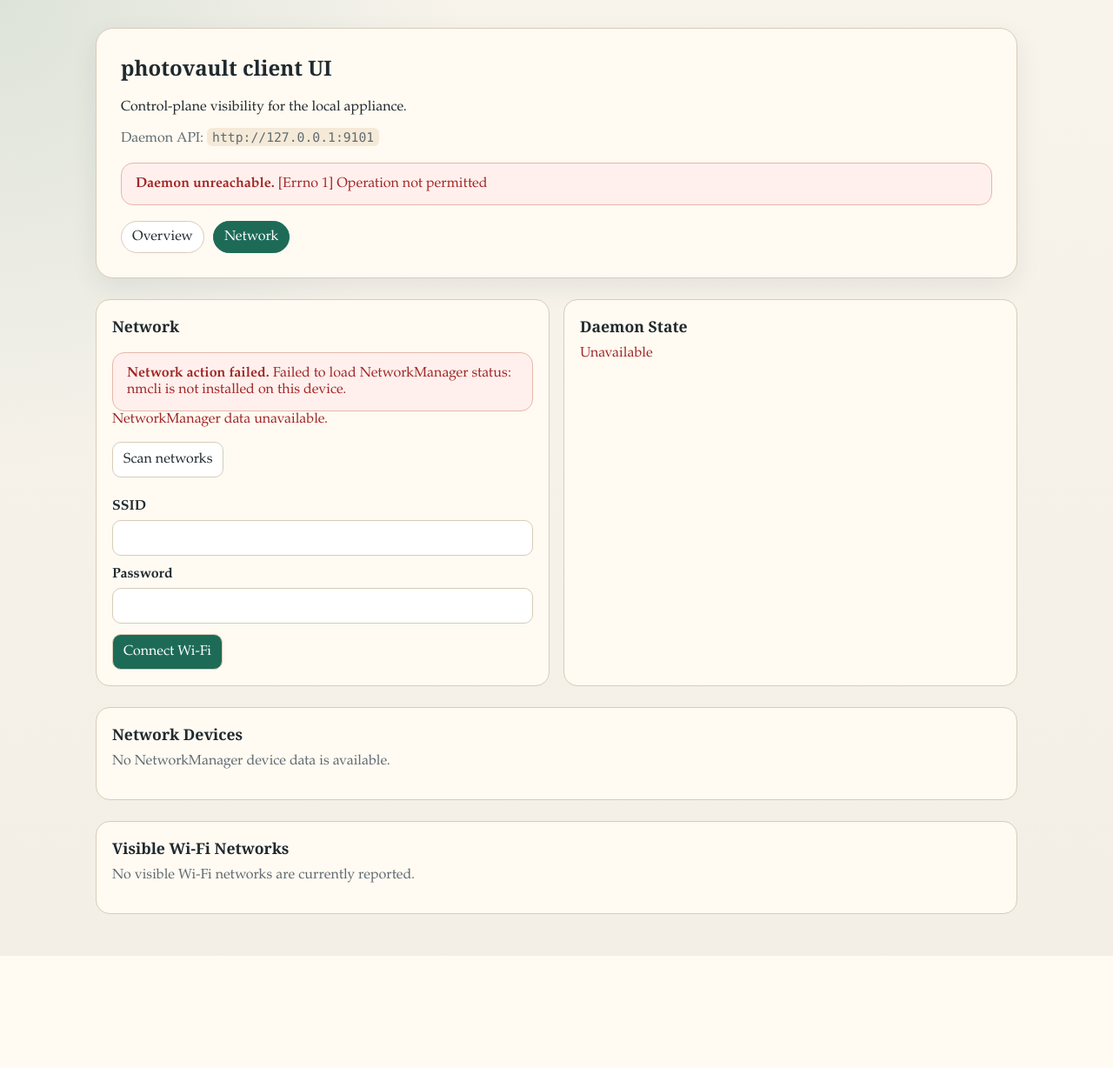
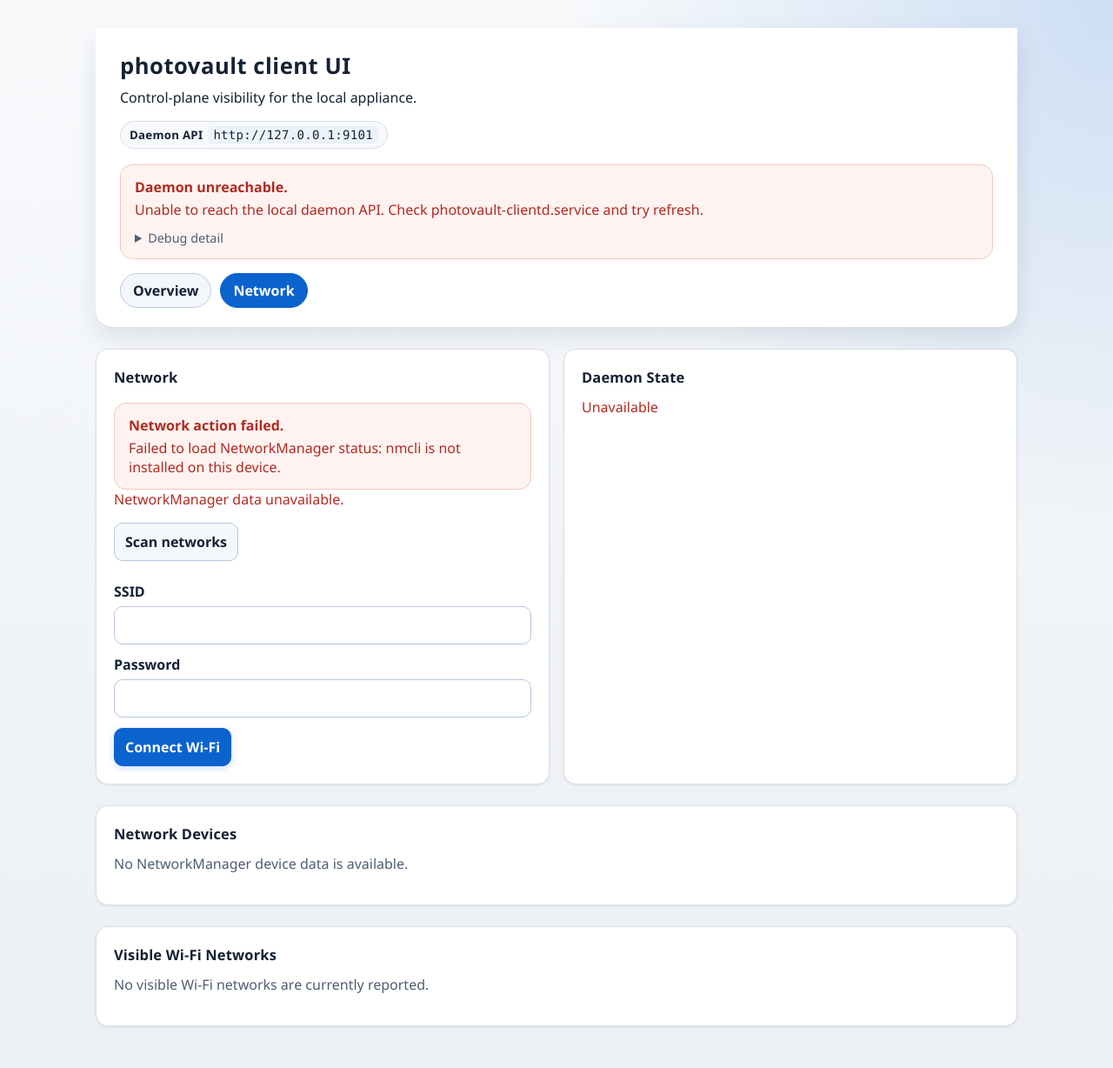
Before and after one commit to ptroc/photovault, a Flask app: page /network in a window 1280 px wide. Shown: the whole page at 87% size. Before the commit the page ends 1051 px from the top, so only its background shows below. Run offline with Flask 3, Linux system fonts and the light colour scheme; data that the repository does not hold is empty.

Commit message:
Refine client UI layout and ingest operator guidance

```diff
--- a/services/photovault-client-ui/src/photovault_client_ui/app.py
+++ b/services/photovault-client-ui/src/photovault_client_ui/app.py
@@ -36,6 +36,17 @@ _M2_PHASE_LABELS = {
     "DUPLICATE_SHA_GLOBAL": "already existed on server",
     "ERROR_FILE": "paused after upload/verify error",
     "QUARANTINED_LOCAL": "quarantined after local verify mismatch",
+}
+
+_INGEST_BLOCKED_GUIDANCE = {
+    "JOB_COMPLETE_LOCAL": {
+        "summary": "Local ingest finalization is still in progress.",
+        "operator_action": "Run one daemon tick to return to IDLE, then start the next ingest.",
+    },
+    "WAIT_NETWORK": {
+        "summary": "The daemon is waiting for network before continuing queued upload work.",
+        "operator_action": "Do not start a new ingest yet. Keep upload work moving until the daemon returns to IDLE.",
+    },
 }
 
 
@@ -101,6 +112,67 @@ def _derive_job_m2_view(job: dict[str, Any]) -> dict[str, Any]:
         "remote_complete": remote_complete,
         "cleanup_complete": cleanup_complete,
         "cleanup_label": cleanup_label,
+    }
+
+
+def _describe_http_error(exc: httpx.HTTPError) -> str:
+    if isinstance(exc, httpx.HTTPStatusError):
+        status_code = exc.response.status_code
+        detail = ""
+        try:
+            payload = exc.response.json()
+            if isinstance(payload, dict):
+                detail = str(payload.get("detail", "")).strip()
+        except ValueError:
+            detail = exc.response.text.strip()
+        summary = f"daemon API returned HTTP {status_code}"
+        if detail:
+            return f"{summary}: {detail}"
+        return summary
+
+    message = str(exc).strip()
+    if isinstance(exc, httpx.ConnectError):
+        return f"connection failure: {message or 'unable to reach daemon endpoint'}"
+    if isinstance(exc, httpx.TimeoutException):
+        return f"request timeout: {message or 'daemon did not respond in time'}"
+    if message:
+        return message
+    return exc.__class__.__name__
+
+
+def _build_ingest_gate(state: dict[str, Any] | None) -> dict[str, Any]:
+    if not state:
+        return {
+            "can_start": False,
+            "current_state": "UNKNOWN",
+            "summary": "Daemon state is unavailable.",
+            "operator_action": "Refresh status and confirm the daemon is reachable before creating ingest jobs.",
+            "show_tick_action": False,
+        }
+
+    current_state = str(state.get("current_state", "UNKNOWN"))
+    if current_state == "IDLE":
+        return {
+            "can_start": True,
+            "current_state": current_state,
+            "summary": "Daemon is ready for a new ingest job.",
+            "operator_action": "Create ingest job",
+            "show_tick_action": False,
+        }
+
+    state_guidance = _INGEST_BLOCKED_GUIDANCE.get(
+        current_state,
+        {
+            "summary": "The daemon is actively processing prior work.",
+            "operator_action": "Wait for IDLE or run a daemon tick if manual progression is needed.",
+        },
+    )
+    return {
+        "can_start": False,
+        "current_state": current_state,
+        "summary": state_guidance["summary"],
+        "operator_action": state_guidance["operator_action"],
+        "show_tick_action": current_state in {"JOB_COMPLETE_LOCAL", "WAIT_NETWORK"},
     }
 
 
@@ -331,6 +403,7 @@ def create_app(
     def _load_daemon_context() -> dict[str, Any]:
         context: dict[str, Any] = {
             "daemon_error": None,
+            "daemon_error_detail": None,
             "state": None,
             "diagnostics": None,
             "jobs": [],
@@ -344,7 +417,10 @@ def create_app(
             context["jobs"] = list(jobs_payload.get("jobs", []))
             context["events"] = list(events_payload.get("events", []))
         except httpx.HTTPError as exc:
-            context["daemon_error"] = str(exc)
+            context["daemon_error"] = (
+                "Unable to reach the local daemon API. Check photovault-clientd.service and try refresh."
+            )
+            context["daemon_error_detail"] = _describe_http_error(exc)
         return context
 
     def _load_selected_job(job_id: int | None) -> tuple[dict[str, Any] | None, str | None]:
@@ -381,6 +457,7 @@ def create_app(
         *,
         selected_job_id: int | None = None,
         ingest_error: str | None = None,
+        ingest_error_detail: str | None = None,
         ingest_notice: str | None = None,
         operator_notice: str | None = None,
         form_data: dict[str, str] | None = None,
@@ -395,6 +472,7 @@ def create_app(
             context["daemon_error"] = selected_job_error
         if selected_job is not None:
             selected_job = _annotate_job_record(selected_job)
+        ingest_gate = _build_ingest_gate(context["state"])
         context.update(
             {
                 "dependencies": dependency_snapshot_get(),
@@ -402,9 +480,11 @@ def create_app(
                 "selected_job": selected_job,
                 "selected_job_id": selected_job_id,
                 "ingest_error": ingest_error,
+                "ingest_error_detail": ingest_error_detail,
                 "ingest_notice": ingest_notice,
                 "operator_notice": operator_notice,
                 "ingest_form": ingest_form,
+                "ingest_gate": ingest_gate,
                 "active_page": "overview",
             }
         )
@@ -460,14 +540,55 @@ def create_app(
             )
 
         try:
+            state = daemon_get(daemon_base_url, "/state")
+        except httpx.HTTPError as exc:
+            return _render_overview(
+                ingest_error="Cannot start ingest because daemon readiness could not be confirmed.",
+                ingest_error_detail=_describe_http_error(exc),
+                form_data=form_data,
+            )
+
+        ingest_gate = _build_ingest_gate(state)
+        if not ingest_gate["can_start"]:
+            return _render_overview(
+                ingest_error=(
+                    "Cannot start ingest while daemon state is "
+                    f"{ingest_gate['current_state']}. {ingest_gate['operator_action']}"
+                ),
+                form_data=form_data,
+            )
+
+        try:
             created = daemon_post(
                 daemon_base_url,
                 "/ingest/jobs",
                 {"media_label": media_label, "source_paths": source_paths},
             )
+        except httpx.HTTPStatusError as exc:
+            if exc.response.status_code == 409:
+                conflict_state: dict[str, Any] | None = None
+                try:
+                    conflict_state = daemon_get(daemon_base_url, "/state")
+                except httpx.HTTPError:
+                    conflict_state = state
+                conflict_gate = _build_ingest_gate(conflict_state)
+                return _render_overview(
+                    ingest_error=(
+                        "Daemon rejected ingest creation because it is not ready yet. "
+                        f"Current state: {conflict_gate['current_state']}. {conflict_gate['operator_action']}"
+                    ),
+                    ingest_error_detail=_describe_http_error(exc),
+                    form_data=form_data,
+                )
+            return _render_overview(
+                ingest_error="Daemon failed to create ingest job.",
+                ingest_error_detail=_describe_http_error(exc),
+                form_data=form_data,
+            )
         except httpx.HTTPError as exc:
             return _render_overview(
-                ingest_error=f"Failed to create ingest job: {exc}",
+                ingest_error="Failed to create ingest job due to daemon communication error.",
+                ingest_error_detail=_describe_http_error(exc),
                 form_data=form_data,
             )
 
--- a/services/photovault-client-ui/src/photovault_client_ui/templates/_base.html
+++ b/services/photovault-client-ui/src/photovault_client_ui/templates/_base.html
@@ -7,15 +7,19 @@
     <style>
       :root {
         color-scheme: light;
-        --bg: #f3efe7;
-        --surface: #fffaf2;
-        --surface-strong: #f5ead8;
-        --ink: #1f2a2e;
-        --muted: #5f6b71;
-        --accent: #1d6b57;
-        --warn: #9f4d1c;
-        --danger: #a12626;
-        --border: #d7ccb9;
+        --bg: #eceff3;
+        --surface: #ffffff;
+        --surface-muted: #f7f9fc;
+        --ink: #152134;
+        --muted: #4f5d74;
+        --primary: #0b63ce;
+        --primary-ink: #ffffff;
+        --warn: #a25d0a;
+        --danger: #b02a20;
+        --ok: #166a3f;
+        --border: #d8dee8;
+        --shadow-1: 0 1px 3px rgba(12, 30, 58, 0.08);
+        --shadow-2: 0 10px 28px rgba(12, 30, 58, 0.1);
       }
 
       * {
@@ -24,10 +28,10 @@
 
       body {
         margin: 0;
-        font-family: "Iowan Old Style", "Palatino Linotype", "Book Antiqua", serif;
+        font-family: "Avenir Next", "Segoe UI", "Noto Sans", "Liberation Sans", sans-serif;
         background:
-          radial-gradient(circle at top left, rgba(29, 107, 87, 0.12), transparent 32%),
-          linear-gradient(180deg, #f8f4ec 0%, var(--bg) 100%);
+          radial-gradient(circle at top right, rgba(11, 99, 206, 0.18), transparent 35%),
+          linear-gradient(180deg, #f8fafc 0%, var(--bg) 100%);
         color: var(--ink);
       }
 
@@ -45,44 +49,73 @@
         margin-top: 0;
       }
 
-      h1,
-      h2,
-      h3 {
-        font-family: Georgia, "Times New Roman", serif;
+      .hero {
+        background: var(--surface);
+        border-bottom: 1px solid var(--border);
+        border-radius: 0 0 20px 20px;
+        padding: 26px 28px 22px;
+        box-shadow: var(--shadow-2);
       }
 
-      .hero {
-        background: var(--surface);
-        border: 1px solid var(--border);
-        border-radius: 20px;
-        padding: 28px;
-        box-shadow: 0 10px 30px rgba(31, 42, 46, 0.08);
+      .hero h1 {
+        margin-bottom: 8px;
+        font-size: clamp(1.35rem, 2vw, 1.6rem);
+        letter-spacing: 0.02em;
       }
 
-      .hero p:last-child {
-        margin-bottom: 0;
+      .hero-meta {
+        display: flex;
+        flex-wrap: wrap;
+        gap: 10px;
+        align-items: center;
+      }
+
+      .state-chip {
+        border: 1px solid var(--border);
+        background: var(--surface-muted);
+        border-radius: 999px;
+        padding: 6px 10px;
+        font-size: 0.83rem;
+        letter-spacing: 0.02em;
+        max-width: 100%;
+        overflow-wrap: anywhere;
+      }
+
+      .state-chip strong {
+        margin-right: 6px;
+      }
+
+      .state-chip code {
+        max-width: 100%;
+        overflow-wrap: anywhere;
       }
 
       .nav {
         display: flex;
         gap: 10px;
-        margin-top: 18px;
+        margin-top: 16px;
         flex-wrap: wrap;
       }
 
       .nav a {
         text-decoration: none;
-        border: 1px solid var(--border);
+        border: 1px solid #becbe0;
         border-radius: 999px;
-        padding: 8px 12px;
+        padding: 8px 14px;
         color: var(--ink);
-        background: white;
+        background: #f3f6fb;
+        font-weight: 600;
+        transition: all 120ms ease;
+      }
+
+      .nav a:hover {
+        background: #e8eef8;
       }
 
       .nav a.active {
-        background: var(--accent);
-        color: white;
-        border-color: var(--accent);
+        background: var(--primary);
+        color: var(--primary-ink);
+        border-color: var(--primary);
       }
 
       .grid {
@@ -95,28 +128,39 @@
       .card {
         background: var(--surface);
         border: 1px solid var(--border);
-        border-radius: 16px;
-        padding: 18px;
+        border-radius: 14px;
+        padding: 20px;
+        box-shadow: var(--shadow-1);
       }
 
       .card h2 {
-        font-size: 1.1rem;
-        margin-bottom: 10px;
+        font-size: 1.03rem;
+        margin-bottom: 12px;
+        letter-spacing: 0.01em;
       }
 
       .kpi {
-        font-size: 1.7rem;
+        font-size: 1.55rem;
         font-weight: 700;
         margin-bottom: 6px;
+        line-height: 1.15;
+      }
+
+      .kpi-state {
+        font-size: clamp(1.1rem, 2vw, 1.5rem);
+        overflow-wrap: anywhere;
       }
 
       .muted {
         color: var(--muted);
       }
 
-      .status-ok,
+      .status-ok {
+        color: var(--ok);
+      }
+
       .status-active {
-        color: var(--accent);
+        color: var(--primary);
       }
 
       .status-warn {
@@ -141,30 +223,36 @@
       table {
         width: 100%;
         border-collapse: collapse;
+        border-radius: 12px;
+        overflow: hidden;
       }
 
       th,
       td {
         text-align: left;
         padding: 10px 12px;
-        border-bottom: 1px solid var(--border);
+        border-bottom: 1px solid #e4e9f1;
         vertical-align: top;
       }
 
       th {
-        font-size: 0.92rem;
+        font-size: 0.83rem;
+        letter-spacing: 0.03em;
+        text-transform: uppercase;
+        color: var(--muted);
+        background: var(--surface-muted);
       }
 
       code {
         font-family: "SFMono-Regular", "Menlo", monospace;
-        font-size: 0.92rem;
-        background: var(--surface-strong);
+        font-size: 0.88rem;
+        background: #ecf2fb;
         border-radius: 6px;
         padding: 2px 6px;
       }
 
       a {
-        color: var(--accent);
+        color: var(--primary);
       }
 
       .banner {
@@ -172,18 +260,26 @@
         padding: 14px 16px;
         border: 1px solid var(--border);
         margin-top: 18px;
+        display: grid;
+        gap: 4px;
       }
 
       .banner-error {
-        background: #fff0ed;
-        border-color: #e6b7ad;
+        background: #fff3f1;
+        border-color: #f3c8c3;
         color: var(--danger);
       }
 
       .banner-success {
-        background: #edf8f1;
-        border-color: #b8d8c0;
-        color: var(--accent);
+        background: #edf8f2;
+        border-color: #c7dfcf;
+        color: var(--ok);
+      }
+
+      .banner-warning {
+        background: #fff7ea;
+        border-color: #ecd3a1;
+        color: #845008;
       }
 
       .form-grid {
@@ -202,16 +298,16 @@
       textarea,
       button {
         width: 100%;
-        border: 1px solid var(--border);
+        border: 1px solid #b7c7dd;
         border-radius: 10px;
         padding: 10px 12px;
         font: inherit;
         color: inherit;
-        background: white;
+        background: #ffffff;
       }
 
       textarea {
-        min-height: 140px;
+        min-height: 120px;
         resize: vertical;
       }
 
@@ -221,16 +317,33 @@
         flex-wrap: wrap;
       }
 
+      .button-row form {
+        margin: 0;
+      }
+
       button {
         width: auto;
-        background: var(--accent);
-        color: white;
+        background: var(--primary);
+        color: var(--primary-ink);
         cursor: pointer;
+        border-color: var(--primary);
+        font-weight: 600;
+        box-shadow: 0 2px 8px rgba(11, 99, 206, 0.22);
+      }
+
+      button:disabled {
+        cursor: not-allowed;
+        background: #c9d3e2;
+        border-color: #c9d3e2;
+        color: #5c6777;
+        box-shadow: none;
       }
 
       button.secondary {
-        background: white;
+        background: #f4f7fc;
         color: var(--ink);
+        border-color: #b7c7dd;
+        box-shadow: none;
       }
 
       .button-link {
@@ -240,13 +353,26 @@
         border: 1px solid var(--border);
         border-radius: 10px;
         padding: 10px 12px;
-        background: var(--accent);
-        color: white;
+        background: var(--primary);
+        color: var(--primary-ink);
+        font-weight: 600;
       }
 
       .button-link.secondary {
-        background: white;
+        background: #f4f7fc;
         color: var(--ink);
+        border-color: #b7c7dd;
+      }
+
+      .meta-details {
+        margin-top: 8px;
+        font-size: 0.9rem;
+        color: var(--muted);
+      }
+
+      .meta-details code {
+        display: inline-block;
+        margin-top: 6px;
       }
 
       .list-inline {
@@ -299,12 +434,23 @@
       <section class="hero">
         <h1>photovault client UI</h1>
         <p>Control-plane visibility for the local appliance.</p>
-        <p class="muted">Daemon API: <code>{{ daemon_base_url }}</code></p>
+        <div class="hero-meta">
+          <span class="state-chip"><strong>Daemon API</strong><code>{{ daemon_base_url }}</code></span>
+          {% if state %}
+            <span class="state-chip"><strong>State</strong>{{ state.current_state }}</span>
+          {% endif %}
+        </div>
 
         {% if daemon_error %}
           <div class="banner banner-error">
             <strong>Daemon unreachable.</strong>
             <span>{{ daemon_error }}</span>
+            {% if daemon_error_detail %}
+              <details class="meta-details">
+                <summary>Debug detail</summary>
+                <code>{{ daemon_error_detail }}</code>
+              </details>
+            {% endif %}
           </div>
         {% endif %}
 
```
Also changed, not shown: other parts of services/photovault-client-ui/src/photovault_client_ui/templates/_base.html (+48 -1 lines), codex_log.md (+15 -0 lines), services/photovault-client-ui/src/photovault_client_ui/templates/_overview_content.html (+52 -14 lines), services/photovault-client-ui/tests/test_client_ui_app.py (+80 -5 lines).
